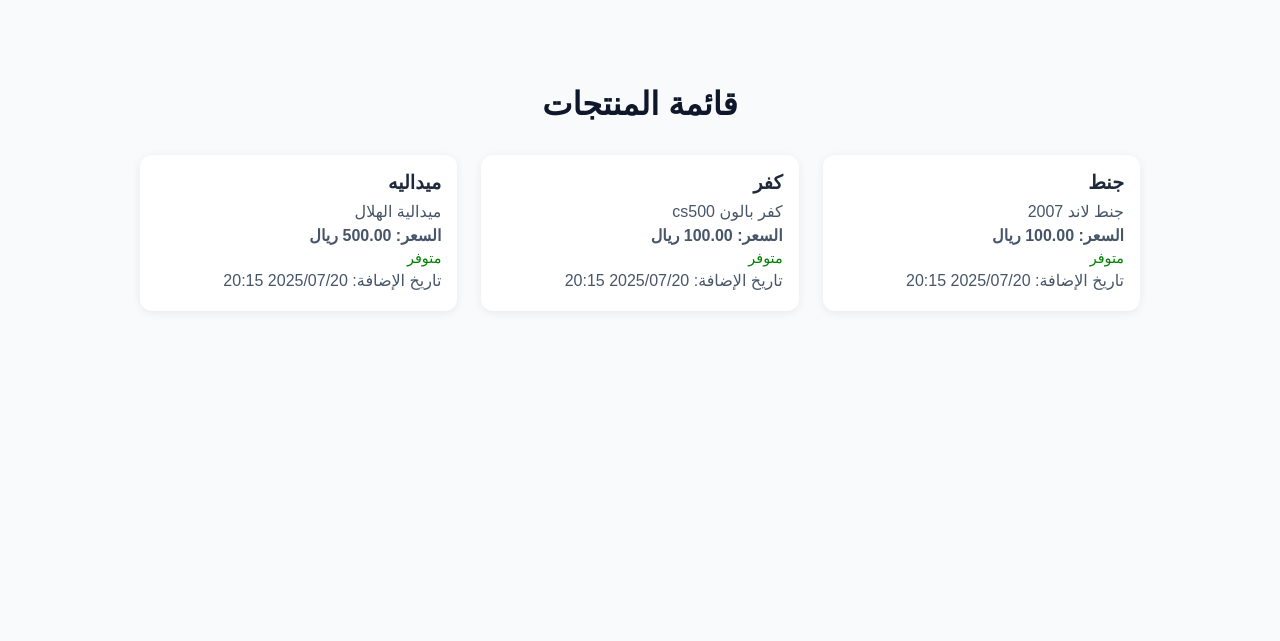
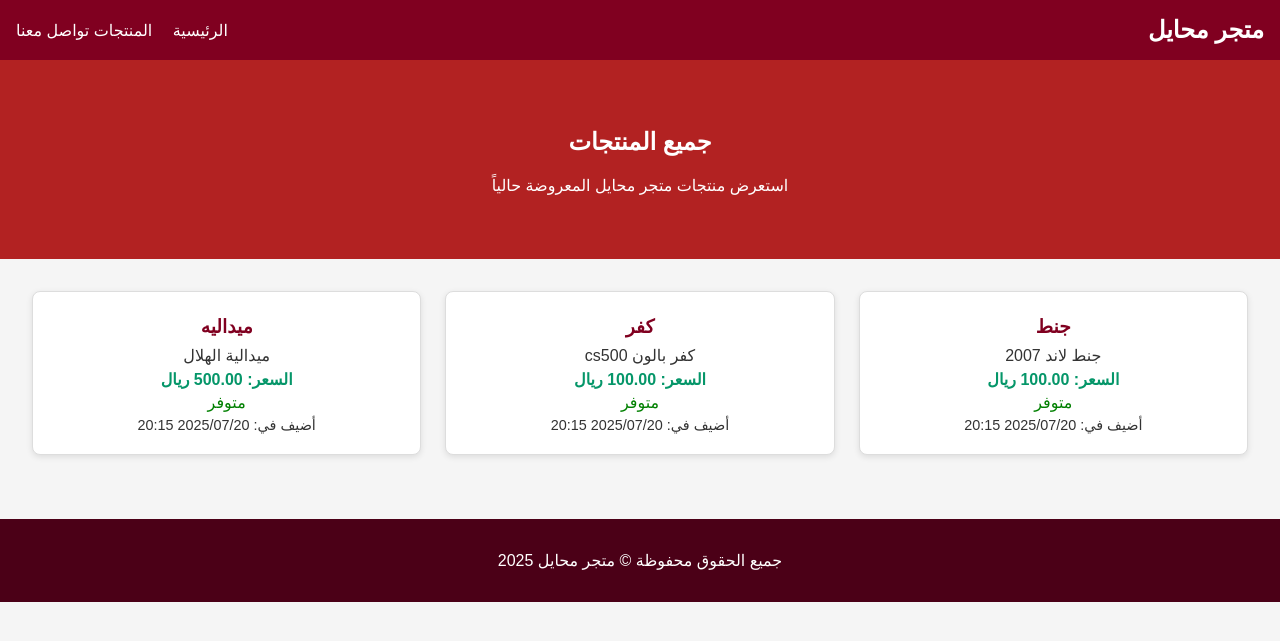
Before and after one commit to ON3eN/Yaser25, a Django app: page /products/ in a window 1280 px wide. Shown: the top 641 px of the page. Run offline with Django 5.2, Linux system fonts and the light colour scheme; data comes from the database, SQL or seed files in the repository; both versions use the stored data as it was after the commit.

Commit message:
المنتجات فالرئيسية

```diff
--- a/Yaser25/urls.py
+++ b/Yaser25/urls.py
@@ -2,20 +2,14 @@ from django.contrib import admin
 from django.urls import path, include
 from django.conf import settings
 from django.conf.urls.static import static
-from django.shortcuts import render
-
-# عرض الصفحة الرئيسية من مجلد templates
-def home(request):
-    return render(request, 'home.html')
 
 urlpatterns = [
     path('admin/', admin.site.urls),
-    path('', home, name='home'),  # الصفحة الرئيسية
-    path('', include('store.urls')),
+    path('', include('store.urls')),       # الصفحة الرئيسية عبر store/views.py
     path('order/', include('order.urls')),
     path('account/', include('account.urls')),
 ]
 
-# دعم تحميل الصور عند تفعيل debug
+# دعم تحميل الصور أثناء التطوير فقط
 if settings.DEBUG:
     urlpatterns += static(settings.MEDIA_URL, document_root=settings.MEDIA_ROOT)
--- a/store/urls.py
+++ b/store/urls.py
@@ -1,3 +1,4 @@
+# store/urls.py
 from django.urls import path
 from . import views
 
--- a/store/views.py
+++ b/store/views.py
@@ -2,7 +2,8 @@ from django.shortcuts import render
 from .models import Product
 
 def home(request):
-    return render(request, 'home.html')
+    products = Product.objects.all()
+    return render(request, 'home.html', {'products': products})
 
 def product_list(request):
     products = Product.objects.all()
--- a/templates/store/product_list.html
+++ b/templates/store/product_list.html
@@ -1,41 +1,38 @@
-<!-- C:\Users\احمد\Yaser25\templates\store\product_list.html -->
 <!DOCTYPE html>
 <html lang="ar" dir="rtl">
 <head>
-  <meta charset="UTF-8" />
-  <meta name="viewport" content="width=device-width, initial-scale=1.0" />
-  <title>قائمة المنتجات</title>
+  <meta charset="UTF-8">
+  <title>قائمة المنتجات - متجر محايل</title>
+  <meta name="viewport" content="width=device-width, initial-scale=1.0">
   <style>
     body {
+      margin: 0;
       font-family: 'Cairo', sans-serif;
-      background-color: #f9fafb;
-      margin: 0;
-      padding: 0;
+      background-color: #f5f5f5;
+      color: #333;
     }
 
-    .container {
-      max-width: 1000px;
-      margin: 3rem auto;
-      padding: 1rem;
+    .hero {
+      background-color: #b22222;
+      color: white;
+      padding: 3rem 1rem;
+      text-align: center;
     }
 
-    h1 {
-      text-align: center;
-      color: #0f172a;
-      margin-bottom: 2rem;
-    }
-
-    .product-grid {
+    .products {
       display: grid;
-      grid-template-columns: repeat(auto-fill, minmax(280px, 1fr));
+      grid-template-columns: repeat(auto-fit, minmax(250px, 1fr));
       gap: 1.5rem;
+      padding: 2rem;
     }
 
     .product-card {
-      background: #ffffff;
-      border-radius: 12px;
-      box-shadow: 0 2px 10px rgba(0, 0, 0, 0.07);
+      background-color: white;
+      border: 1px solid #ddd;
+      border-radius: 8px;
       padding: 1rem;
+      text-align: center;
+      box-shadow: 0 2px 6px rgba(0,0,0,0.1);
       transition: transform 0.3s ease;
     }
 
@@ -43,51 +40,51 @@
       transform: translateY(-5px);
     }
 
-    .product-card h2 {
-      margin: 0 0 0.5rem;
-      font-size: 1.2rem;
-      color: #1e293b;
+    .product-card h3 {
+      margin: 0.5rem 0;
+      color: #800020;
     }
 
     .product-card p {
       margin: 0.3rem 0;
-      color: #475569;
     }
 
     .price {
       color: #059669;
       font-weight: bold;
     }
-
-    .availability {
-      font-size: 0.9rem;
-    }
   </style>
 </head>
 <body>
-  <div class="container">
-    <h1>قائمة المنتجات</h1>
-    <div class="product-grid">
-      {% for product in products %}
+
+  {% include 'header.html' %}
+
+  <section class="hero">
+    <h2>جميع المنتجات</h2>
+    <p>استعرض منتجات متجر محايل المعروضة حالياً</p>
+  </section>
+
+  <section class="products">
+    {% for product in products %}
       <div class="product-card">
-        <h2>{{ product.name }}</h2>
+        <h3>{{ product.name }}</h3>
         <p>{{ product.description|default:"لا يوجد وصف." }}</p>
         <p class="price">السعر: {{ product.price }} ريال</p>
-        <p class="availability">
+        <p>
           {% if product.available %}
-            <span style="color:green;">متوفر</span>
+            <span style="color: green;">متوفر</span>
           {% else %}
-            <span style="color:red;">غير متوفر</span>
+            <span style="color: red;">غير متوفر</span>
           {% endif %}
         </p>
-        <p>تاريخ الإضافة: {{ product.created_at|date:"Y/m/d H:i" }}</p>
+        <p style="font-size: 0.9rem;">أضيف في: {{ product.created_at|date:"Y/m/d H:i" }}</p>
       </div>
-      {% endfor %}
-    </div>
-  </div>
+    {% empty %}
+      <p style="text-align: center; width: 100%;">لا توجد منتجات حالياً.</p>
+    {% endfor %}
+  </section>
 
-  <script>
-    console.log("تم تحميل قائمة المنتجات بنجاح.");
-  </script>
+  {% include 'footer.html' %}
+
 </body>
 </html>
```
Also changed, not shown: templates/home.html (+20 -36 lines), db.sqlite3.
